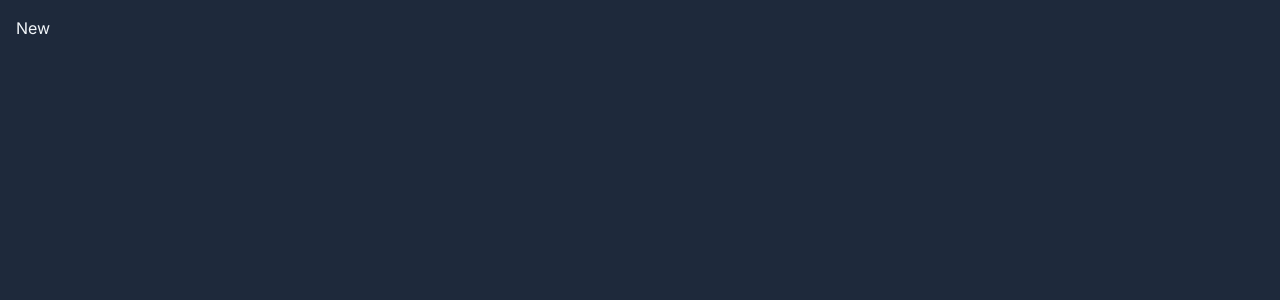
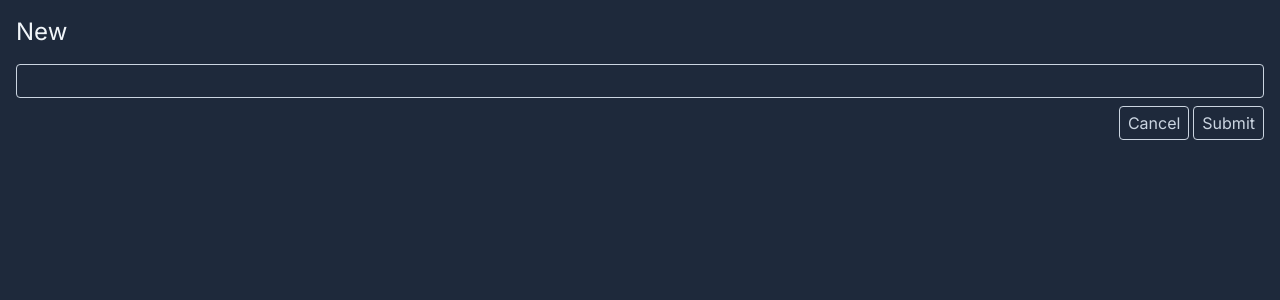
Before and after one commit to alternateAyush/nextjs-todo-app, a Next.js app: page /new in a window 1280 px wide. Shown: the top 300 px of the page. Built offline with nearby package versions, Linux system fonts and the light colour scheme.

Commit message:
New Todo Page

```diff
--- a/src/app/new/page.tsx
+++ b/src/app/new/page.tsx
@@ -1,4 +1,32 @@
-export default function NewPage()
-{
-    return <h1>New</h1>
+import Link from 'next/link'
+
+export default function NewPage () {
+  return (
+    <>
+      <header className='flex justify-between items-center mb-4'>
+        <h1 className='text-2xl'>New</h1>
+      </header>
+      <form className='flex gap-2 flex-col'>
+        <input
+          type='text'
+          name='title'
+          className='border border-slate-300 bg-transparent rounded px-2 py-1 outlime-none focus-within:border-slate-100'
+        />
+        <div className='flex gap-1 justify-end'>
+          <Link
+            href='..'
+            className='border border-slate-300 text-slate-300 px-2 py-1 rounded hover:bg-slate-700 focus-within:bg-slate-700 outline-none'
+          >
+            Cancel
+          </Link>
+          <button
+            type='submit'
+            className='border border-slate-300 text-slate-300 px-2 py-1 rounded hover:bg-slate-700 focus-within:bg-slate-700 outline-none'
+          >
+            Submit
+          </button>
+        </div>
+      </form>
+    </>
+  )
 }
```
